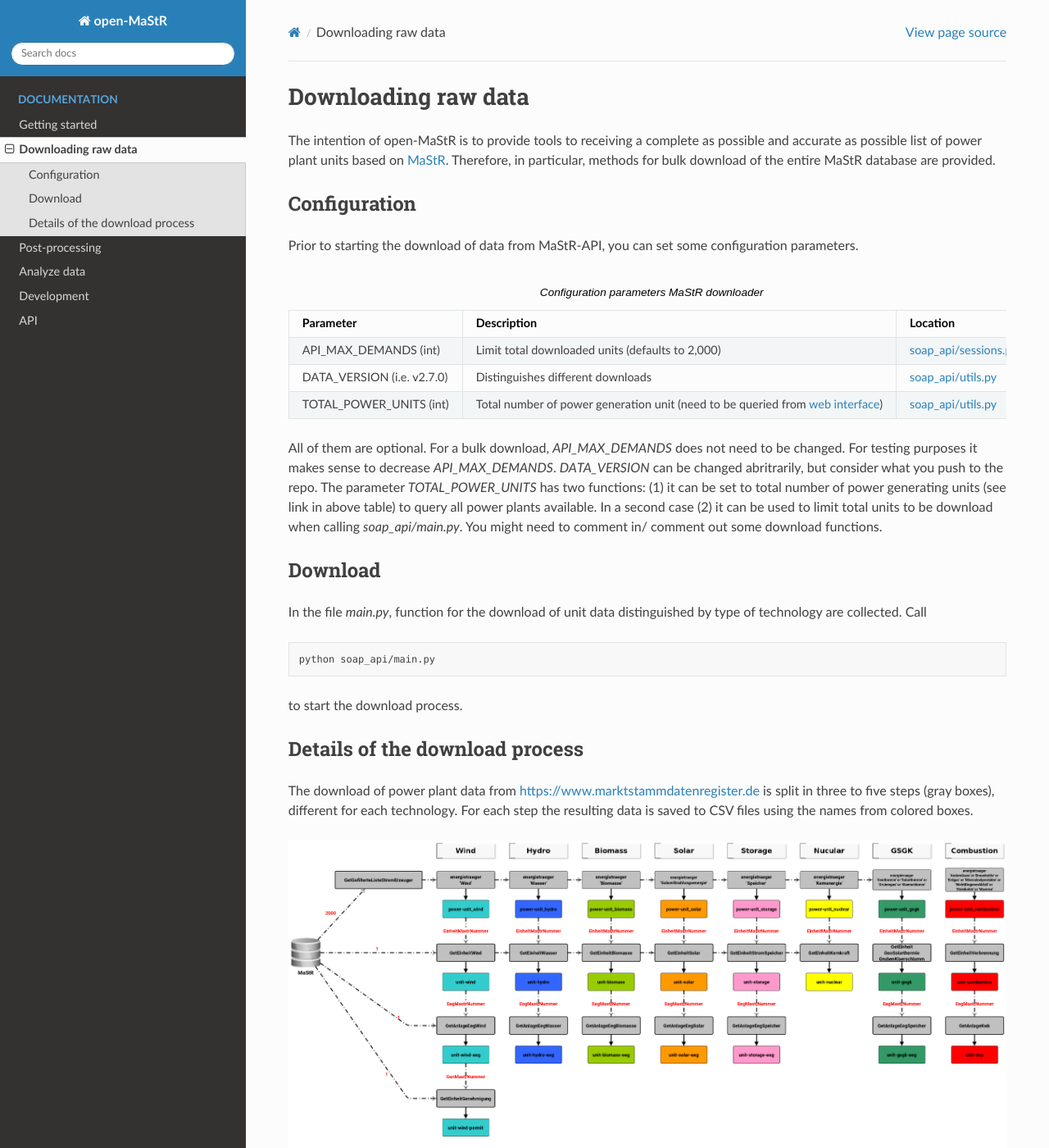
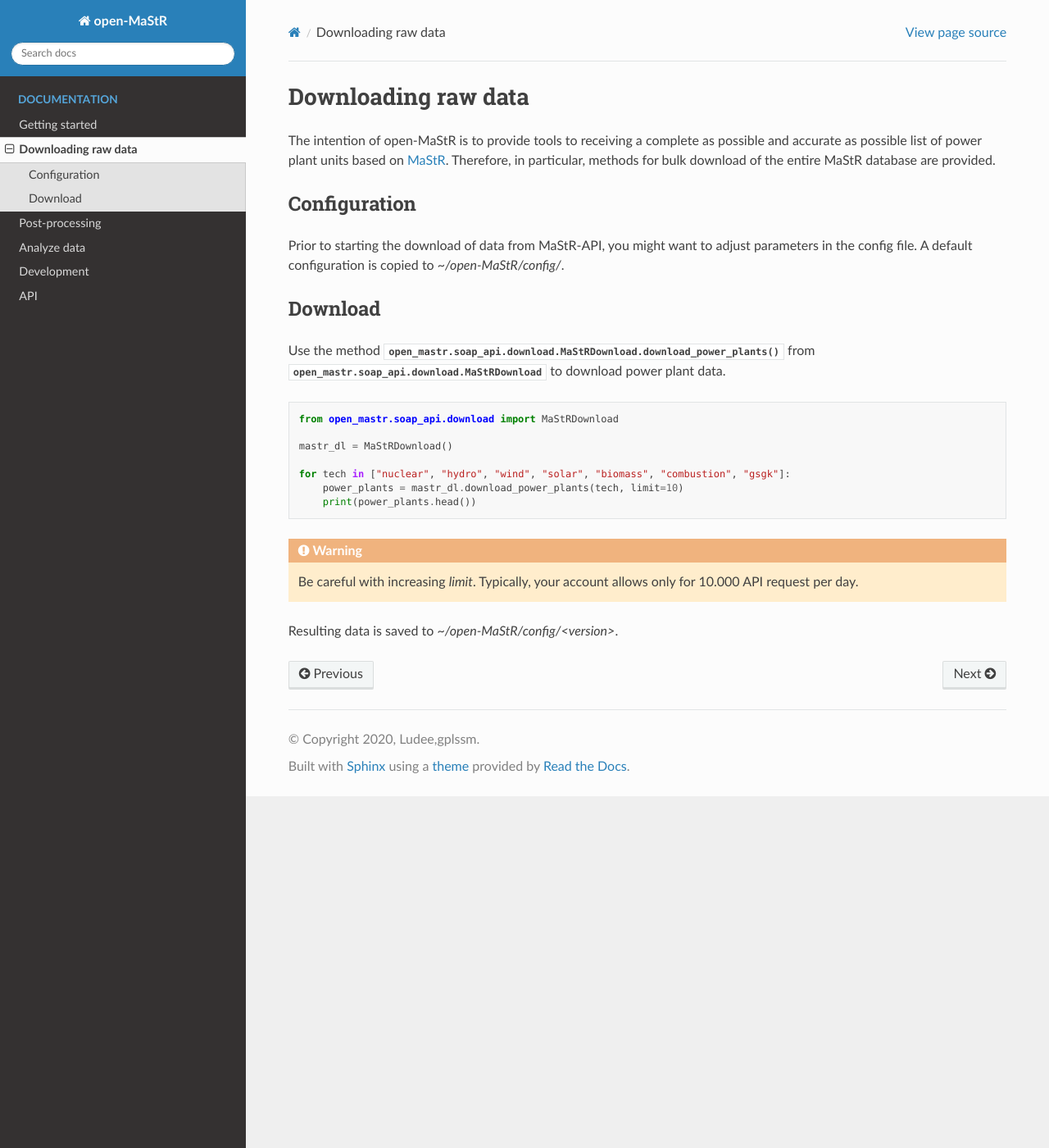
Before and after one commit to OpenEnergyPlatform/open-MaStR, a Sphinx documentation site: the page built from docs/download.rst, in a window 1280 px wide and 1400 px high. Shown: the whole window at 82% size. Built offline with Sphinx 7.4.7 and the Read the Docs theme 2.0.0, drawn with Linux system fonts in a browser that asks for light colours; pages that are not in the unit, such as notebooks, are missing from menus; some of the changed text lies outside the part shown.

Commit message:
Update docs to reflect changed bulk downloader

```diff
--- a/docs/download.rst
+++ b/docs/download.rst
@@ -9,61 +9,29 @@
 Configuration
 =============
 
-Prior to starting the download of data from MaStR-API, you can set some configuration parameters.
-
-.. csv-table:: Configuration parameters MaStR downloader
-   :header: "Parameter", "Description", "Location"
-   :widths: 10, 50, 10
-
-   "API_MAX_DEMANDS (int)", "Limit total downloaded units (defaults to 2,000)", "`soap_api/sessions.py <https://github.com/OpenEnergyPlatform/open-MaStR/blob/ae87a9ed49b6b379714fe8d5f266e5634ea6f3fb/soap_api/sessions.py#L38>`_"
-   "DATA_VERSION (i.e. v2.7.0)", "Distinguishes different downloads", "`soap_api/utils.py <https://github.com/OpenEnergyPlatform/open-MaStR/blob/d2718ec2635360ec5f7d3eb26b4b43cf66bfdba3/soap_api/utils.py#L14>`_"
-   "TOTAL_POWER_UNITS (int)", "Total number of power generation unit (need to be queried from `web interface <https://www.marktstammdatenregister.de/MaStR/Einheit/Einheiten/ErweiterteOeffentlicheEinheitenuebersicht>`_)", "`soap_api/utils.py <https://github.com/OpenEnergyPlatform/open-MaStR/blob/d2718ec2635360ec5f7d3eb26b4b43cf66bfdba3/soap_api/utils.py#L16>`_"
-
-All of them are optional. For a bulk download, *API_MAX_DEMANDS* does not need to be changed. For testing purposes it
-makes sense to decrease *API_MAX_DEMANDS*.
-*DATA_VERSION* can be changed abritrarily, but consider what you push to the repo.
-The parameter *TOTAL_POWER_UNITS* has two functions: (1) it can be set to total number of power generating units (see
-link in above table) to query all power plants available. In a second case (2) it can be used to limit total units
-to be download when calling `soap_api/main.py`.
-You might need to comment in/ comment out some download functions.
+Prior to starting the download of data from MaStR-API, you might want to adjust parameters in the config file.
+A default configuration is copied to `~/open-MaStR/config/`.
 
 
 Download
 ========
 
-In the file `main.py`, function for the download of unit data distinguished by type of technology are collected.
-Call
+Use the method :meth:`open_mastr.soap_api.download.MaStRDownload.download_power_plants` from
+:class:`open_mastr.soap_api.download.MaStRDownload` to download power plant data.
 
-.. code-block:: bash
+.. code-block:: python
 
-   python soap_api/main.py
+    from open_mastr.soap_api.download import MaStRDownload
 
-to start the download process.
+    mastr_dl = MaStRDownload()
 
-Details of the download process
-===============================
+    for tech in ["nuclear", "hydro", "wind", "solar", "biomass", "combustion", "gsgk"]:
+        power_plants = mastr_dl.download_power_plants(tech, limit=10)
+        print(power_plants.head())
 
-The download of power plant data from https://www.marktstammdatenregister.de is split in three to five steps (gray
-boxes), different for each technology.
-For each step the resulting data is saved to CSV files using the names from colored boxes.
+.. warning::
 
-.. image:: images/mastr_structure.png
+    Be careful with increasing `limit`. Typically, your account allows only for 10.000 API request per day.
 
 
-
-These steps are also reflected by the following functions from `main.py`.
-
-.. csv-table:: Download functions on the example of wind power
-   :header: "Function", "Description", "Results files"
-   :widths: 10, 40, 10
-
-   "`setup_power_unit_wind()`", "Read wind unit from existing file. In case it is only available in general power unit file, write it to wind power units file (same data as in `download_power_unit()`).", "bnetza_mastr_<version>_power-unit_wind.csv"
-   "`download_power_unit()`", "Download basic information about wind power plants from **GetGefilterteListeStromErzeuger**. Data includes the *MaStR-Nummer*, which is used as identifier for other tables.", "bnetza_mastr_<version>_power-unit_wind.csv"
-   "`download_unit_wind()`", "Retrieve extended information about wind power plant from **GetEinheitWind**.", "bnetza_mastr_<version>_unit-wind.csv"
-   "`download_unit_wind_eeg()`", "Information collected in context of legal act EEG (**GetAnlageEegWind)**)", "bnetza_mastr_<version>_unit-wind-eeg.csv"
-   "`download_unit_wind_permit()`", "Information about permit of wind power plant (**GetEinheitGenehmigung**)", "bnetza_mastr_<version>_unit-wind-permit.csv"
-   "`make_wind()`", "Join all wind power plant data to one table.", "bnetza_mastr_<version>_wind.csv"
-
-
-All resulting data is stored into `$PWD/data/`.
-New downloads will add data to existing `.csv` files
+Resulting data is saved to `~/open-MaStR/config/<version>`.
```
Also changed, not shown: 1 other file.
